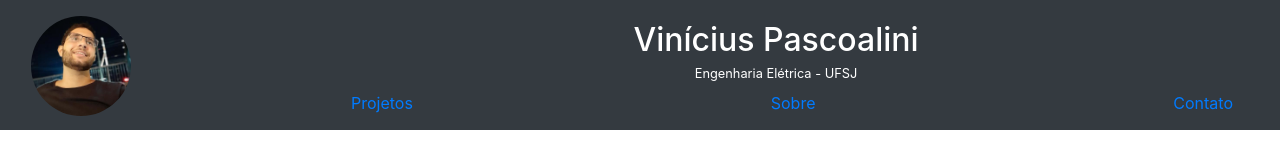
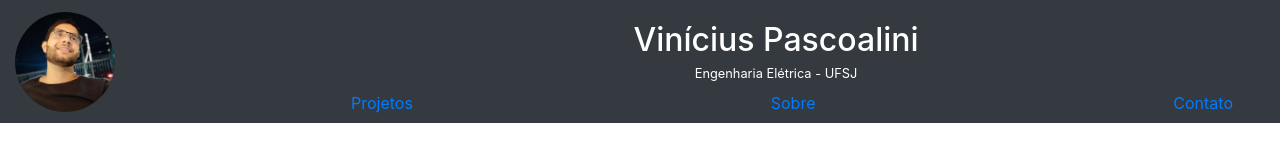
Before and after one commit to ViniciusPascoalini/BootstrapTemplate, a plain HTML site: page index.html in a window 1280 px wide. Drawn offline with nearby package versions, Linux system fonts and the light colour scheme.

Commit message:
Header finished

```diff
--- a/css/main.css
+++ b/css/main.css
@@ -1,4 +1,4 @@
 img#perfil-foto {
-    height: 100px;
-    width: 100px;
+   max-width: 100px;
+   width: 160%;
 }
--- a/index.html
+++ b/index.html
@@ -10,11 +10,11 @@
     <link rel="stylesheet" href="./css/main.css">
 
 <body>
-    <header class="row bg-dark text-white animate__animated animate__fadeInUp" style="height: 130px;">
+    <header class="row bg-dark text-white animate__animated animate__fadeInUp">
 
-        <div class="container d-flex col-12" style="height: 130px;">
-            <div class="col-3">
-               <img class="rounded-circle img-fluid mt-3 ml-3"
+        <div class="container d-flex col-12">
+            <div class="col-3 d-flex align-items-center">
+               <img class="rounded-circle"
                src="./img/avatar.png"
                alt="avatar"
                id="perfil-foto"
```
